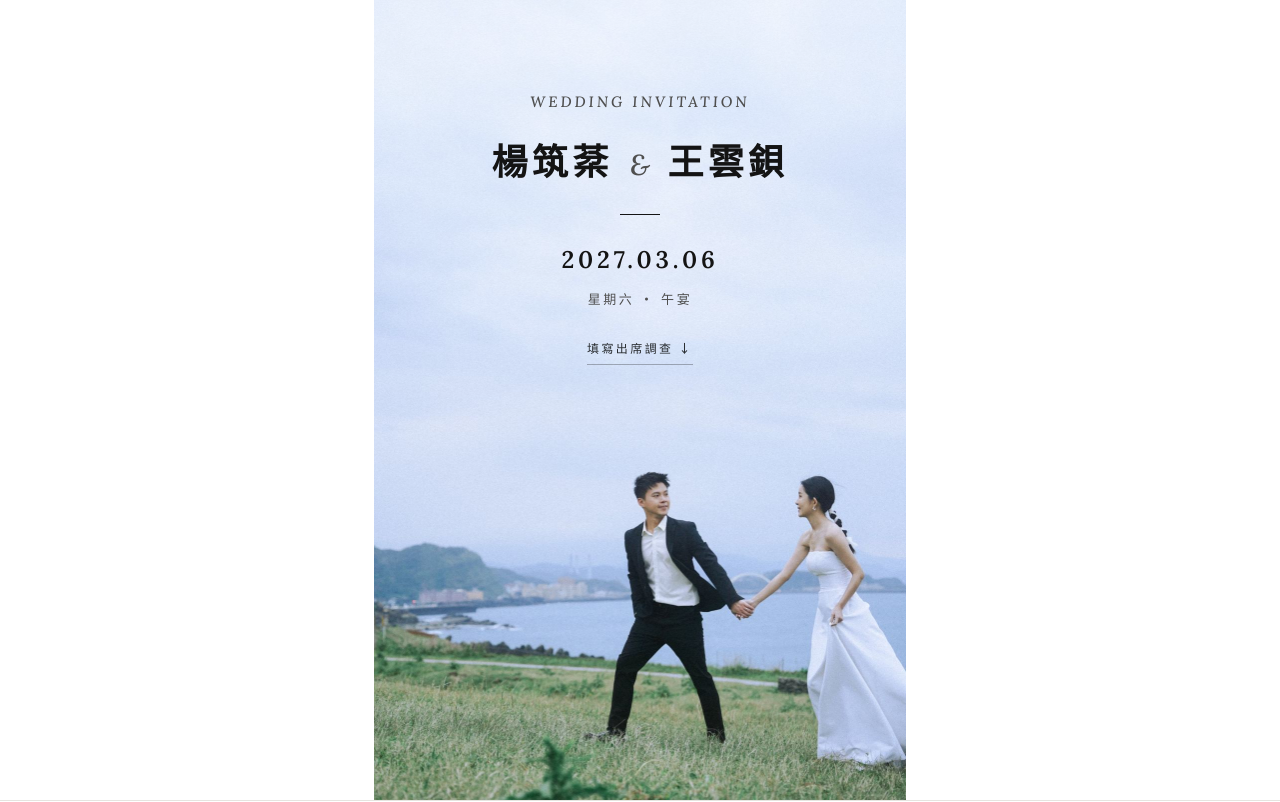
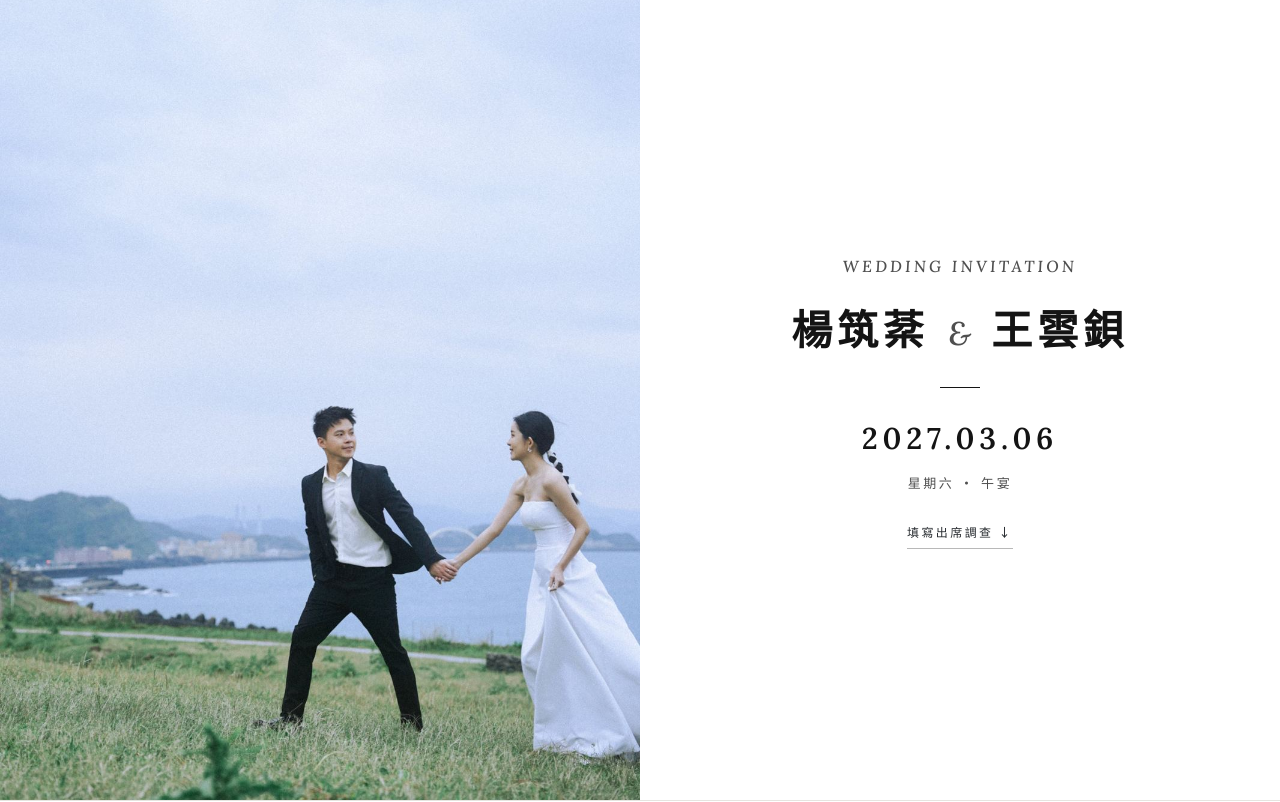
Before and after one commit to chufenyang/wedding, a plain HTML site: page index.html in a window 1280 px wide. Shown: the top 802 px of the page. Drawn offline with Linux system fonts and the light colour scheme.

Commit message:
Enhance hero section styles and add hero photo
Updated hero section styles for responsiveness and added a new hero photo element.

```diff
--- a/index.html
+++ b/index.html
@@ -119,9 +119,10 @@
   body.sent .sentnote{display:block}
   /* photos */
   .hero{position:relative;height:100svh;min-height:560px;width:100%;max-width:calc(100svh * 0.666);margin:0 auto;padding:0;
-        background:#f2f3f4 url(hero.jpg) 100% 100%/cover no-repeat;justify-content:flex-start}
-  .hero::before{content:"";position:absolute;inset:0 0 auto 0;height:55%;background:linear-gradient(rgba(255,255,255,.35),rgba(255,255,255,0))}
-  .hero-text{position:relative;padding:11svh 24px 0;text-align:center}
+        background:#f2f3f4;justify-content:flex-start}
+  .hero-photo{position:absolute;inset:0;background:url(hero.jpg) 100% 100%/cover no-repeat}
+  .hero::before{z-index:1;content:"";position:absolute;inset:0 0 auto 0;height:55%;background:linear-gradient(rgba(255,255,255,.35),rgba(255,255,255,0))}
+  .hero-text{position:relative;z-index:2;padding:11svh 24px 0;text-align:center}
   .hero .names{font-size:clamp(26px,7vw,36px);letter-spacing:.12em;margin:18px 0 0;white-space:nowrap}
   .hero .names .amp{display:inline;font-size:.8em;margin:0 .15em}
   .hero .rule{margin:22px auto}
@@ -130,11 +131,23 @@
   .photo-break{margin:0 auto;max-width:720px}
   .photo-break img{display:block;width:100%;height:auto}
   .thank-photo{display:block;width:auto;max-width:min(78vw,340px);max-height:50svh;height:auto;margin:0 auto 32px}
+  /* desktop */
+  @media (min-width:900px){
+    .hero{max-width:none;display:grid;grid-template-columns:1fr 1fr;align-items:center;background:#fff;min-height:620px}
+    .hero::before{display:none}
+    .hero-photo{position:relative;inset:auto;height:100%;background-position:50% 100%}
+    .hero-text{padding:0 6vw}
+    .hero .names{font-size:clamp(34px,3.2vw,50px)}
+    .hero .date{font-size:30px}
+    .hero .eyebrow{font-size:16px}
+    .photo-break{max-width:560px;padding:0 28px}
+  }
 </style>
 </head>
 <body>
 
 <header class="hero">
+  <div class="hero-photo" role="img" aria-label="筑棻與雲鋇牽手在海邊草地"></div>
   <div class="hero-text">
     <p class="eyebrow">Wedding Invitation</p>
     <h1 class="names">楊筑棻 <span class="amp">&amp;</span> 王雲鋇</h1>
```
